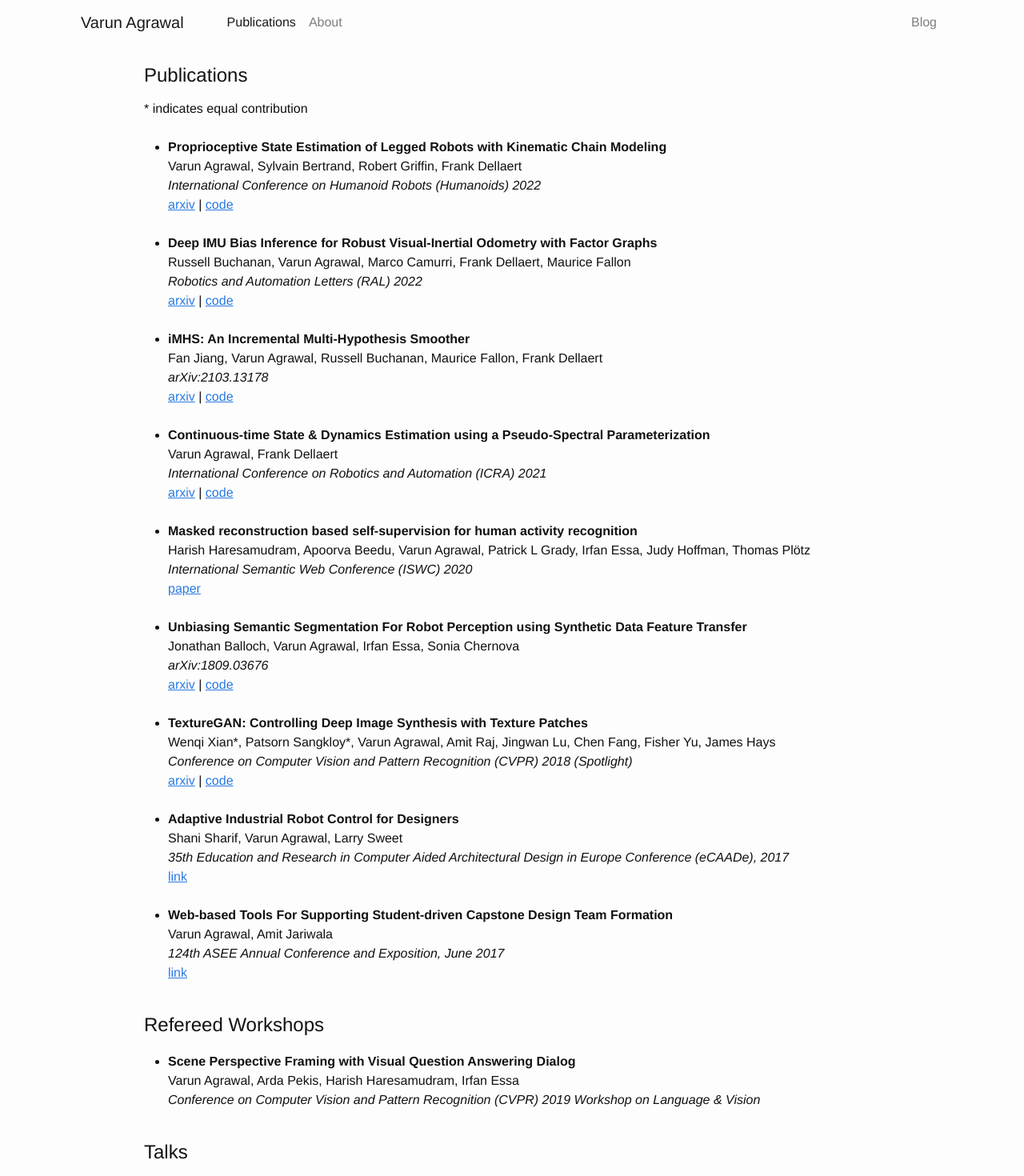
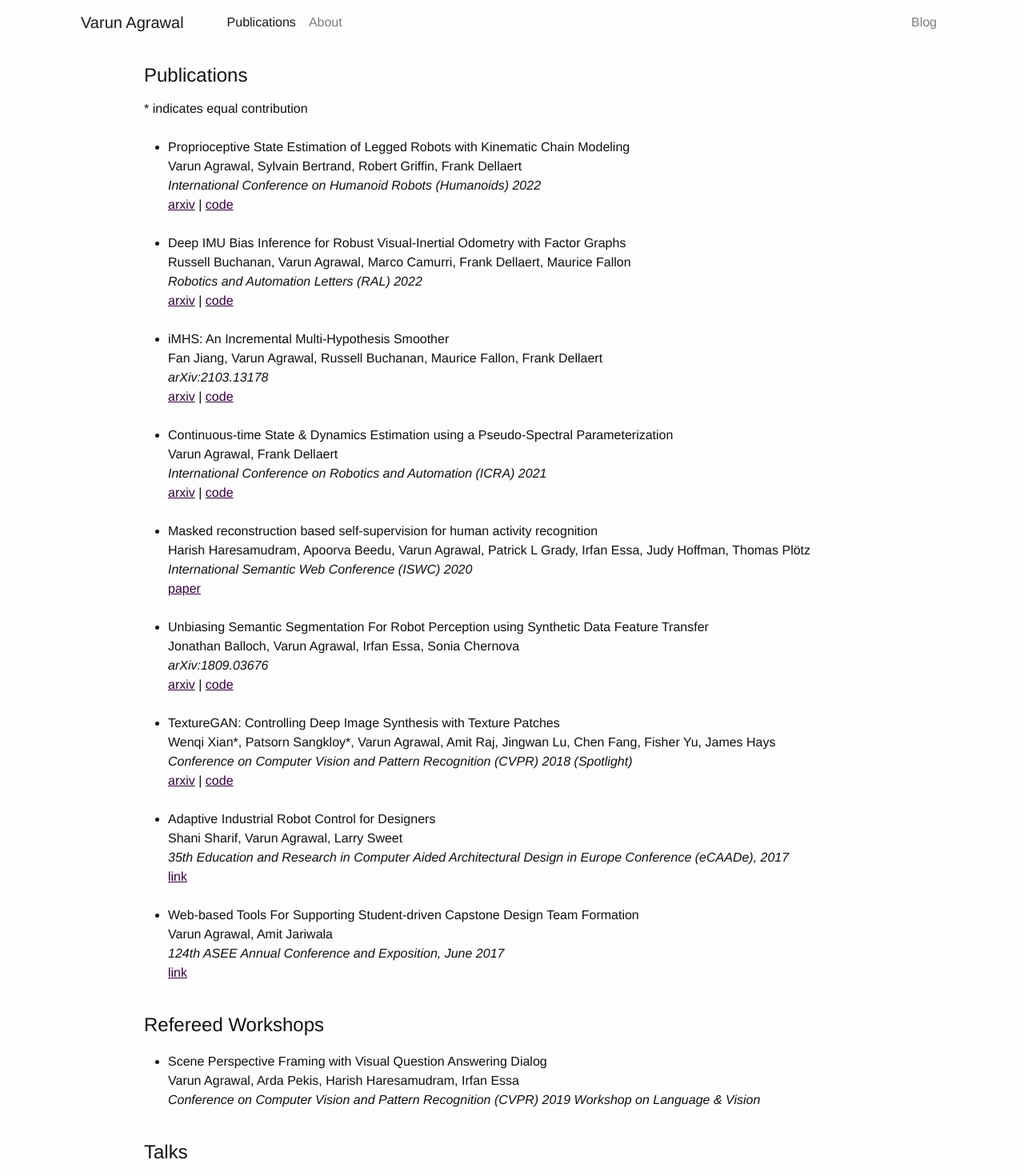
Before and after one commit to varunagrawal/varunagrawal.github.io, a Jekyll site: the page built from research.html, in a window 1280 px wide. Shown: the whole page at 80% size. Built offline with Jekyll 4.4.1, drawn with Linux system fonts in a browser that asks for light colours; nearby versions of some CDN libraries; a style sheet for code colours, icons or effects is not loaded.

Commit message:
add more custom css, specifically for links

```diff
--- a/_sass/_custom.scss
+++ b/_sass/_custom.scss
@@ -1,6 +1,13 @@
 // Custom SASS for Varun Agrawal's personal website
 
 .paper-title {
-    font-weight: bold;  /*Make the title text bold*/
-    display: inline; /*The title should not be a block*/
+    /*Make the title text bold*/
+    font-weight: 540;
+    /*The title should not be a block*/
+    display: inline;
 }
+
+a:link,
+a:visited {
+    color: #36013F; // Deep Purple because I love that band.
+}
```
